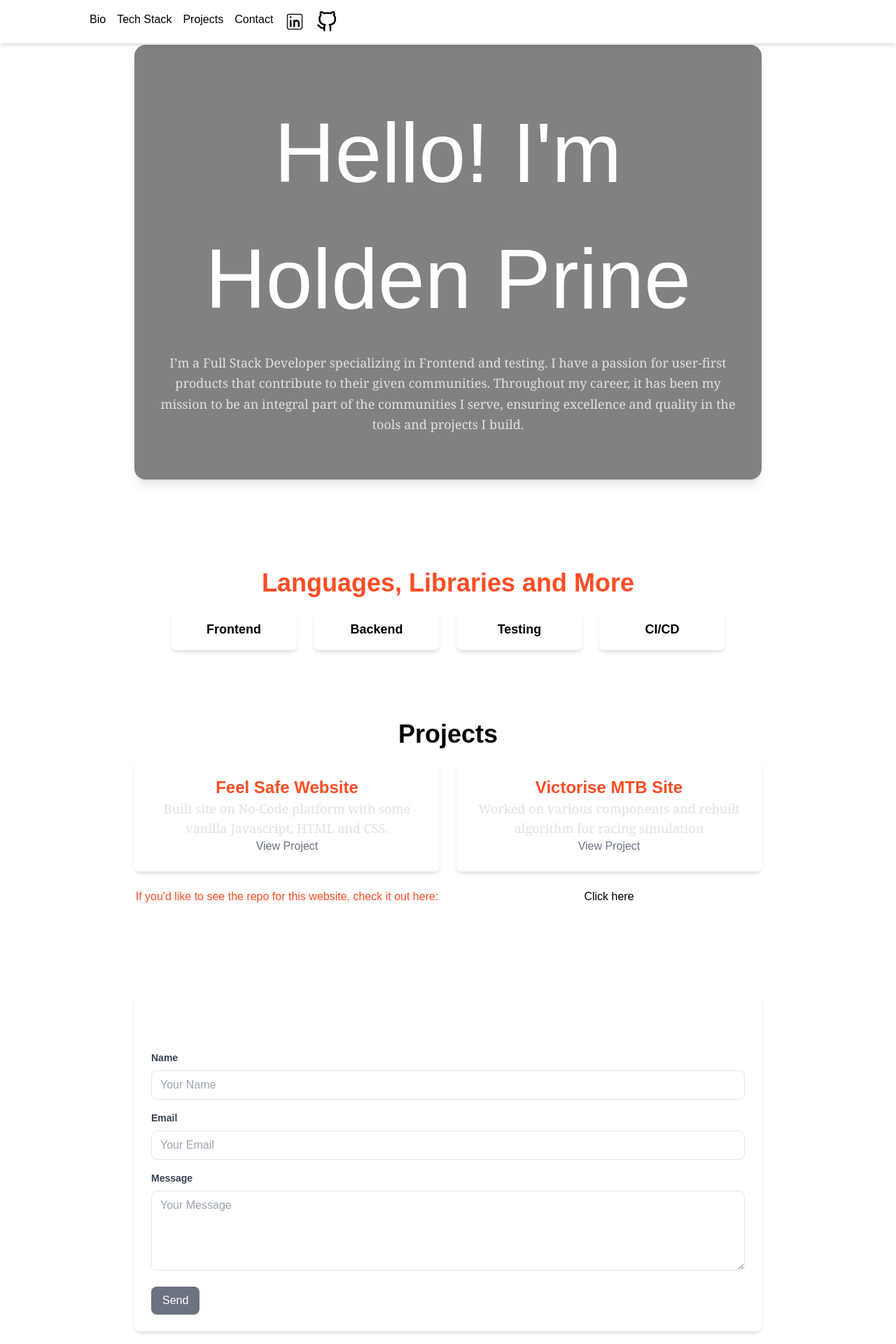
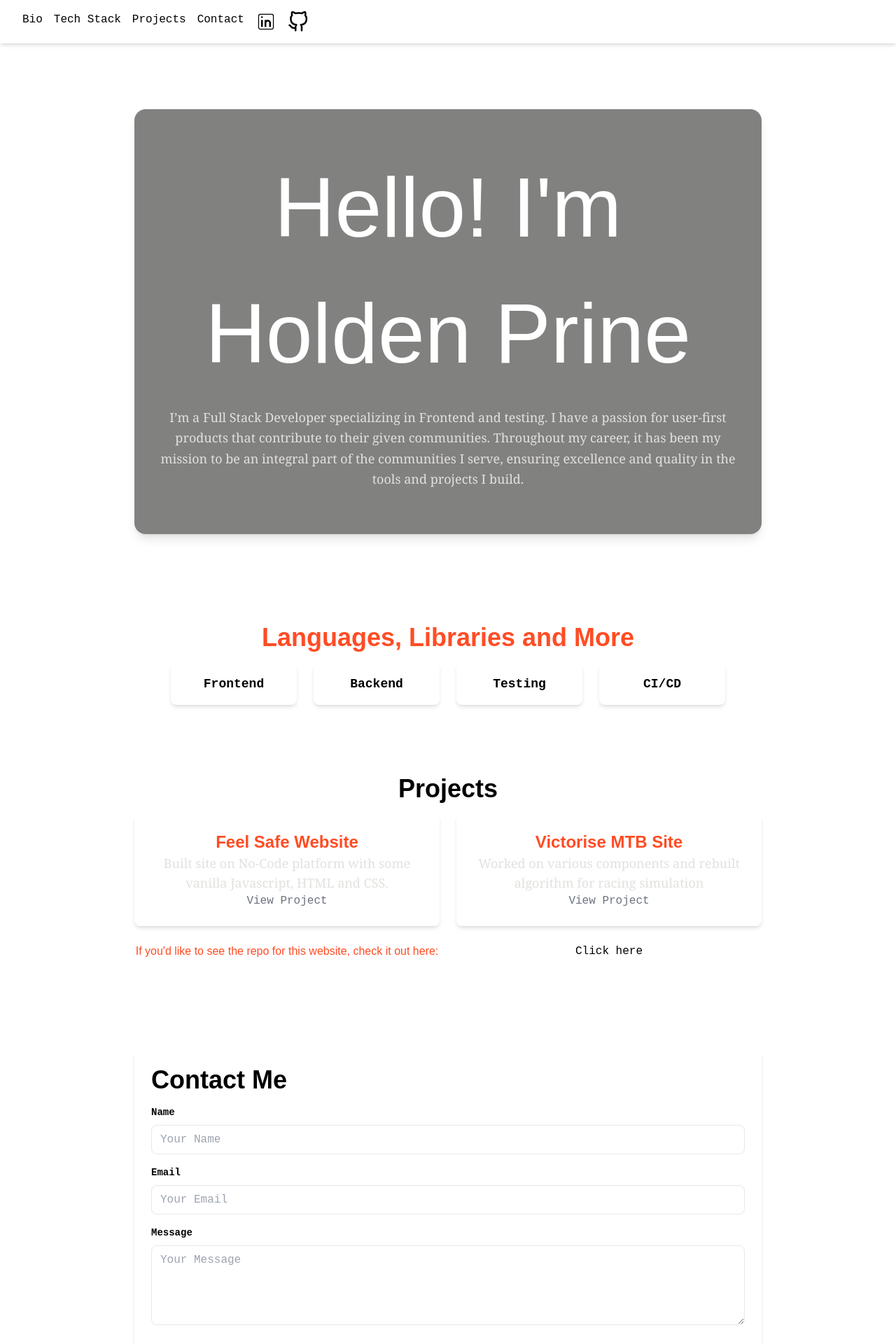
Before and after one commit to holdenprine/holdenprine-portfolio-v2, a Next.js app: page / in a window 1280 px wide. Shown: the top 1920 px of the page at 70% size. Built offline with nearby package versions, Linux system fonts and the light colour scheme.

Commit message:
new fonts imported, header fixed so items are left justified, no issues atm, need font implementation done on bio.

```diff
--- a/components/Bio.tsx
+++ b/components/Bio.tsx
@@ -4,14 +4,17 @@ import { motion } from "framer-motion";
 
 export const Bio = () => {
   return (
+    <>
+    {/* spacing for better DOM comp */}
+    <div className="pt-[30px]"></div>
     <motion.div
       initial={{ y: 50, opacity: 0 }}
       whileInView={{ y: 0, opacity: 1 }}
       viewport={{ once: true }}
       transition={{ duration: 0.8 }}
-      className="bg-neutral-500 max-w-4xl mx-auto text-center py-16 px-6 rounded-2xl shadow-lg"
+      className="bg-neutral-500 max-w-4xl mx-auto text-center py-16 px-6 rounded-2xl shadow-lg pt-[50px]"
     >
-      <h2 className="text-h1 mb-4 text-neutral-100">
+      <h2 className="text-h1 font-montserrat mb-4 text-neutral-100">
         Hello! I'm Holden Prine
       </h2>
       <p className="text-lg text-neutral-300 leading-relaxed">
@@ -22,5 +25,6 @@ export const Bio = () => {
         quality in the tools and projects I build.
       </p>
     </motion.div>
+    </>
   );
 };
--- a/components/ContactForm.tsx
+++ b/components/ContactForm.tsx
@@ -11,9 +11,9 @@ export const ContactForm = () => {
       transition={{ duration: 0.8 }}
       className="max-w-4xl mx-auto bg-[var(--background)] p-6 rounded-lg shadow-md"
     >
-    <h2 className="text-4xl text-white font-bold mb-4">Contact Me</h2>
+      <h2 className="text-4xl text-[var(--text-color)] font-bold mb-4">Contact Me</h2>  {/* Changed text color */}
       <div className="mb-4">
-      <label className="block text-gray-700 text-sm font-bold mb-2">Name</label>
+        <label className="block text-[var(--text-color)] text-sm font-bold mb-2">Name</label>  {/* Changed label color */}
         <input
           type="text"
           className="w-full px-3 py-2 border rounded-lg"
@@ -21,7 +21,7 @@ export const ContactForm = () => {
         />
       </div>
       <div className="mb-4">
-      <label className="block text-gray-700 text-sm font-bold mb-2">Email</label>
+        <label className="block text-[var(--text-color)] text-sm font-bold mb-2">Email</label>  {/* Changed label color */}
         <input
           type="email"
           className="w-full px-3 py-2 border rounded-lg"
@@ -29,16 +29,16 @@ export const ContactForm = () => {
         />
       </div>
       <div className="mb-4">
-      <label className="block text-gray-700 text-sm font-bold mb-2">Message</label>
+        <label className="block text-[var(--text-color)] text-sm font-bold mb-2">Message</label>  {/* Changed label color */}
         <textarea
           className="w-full px-3 py-2 border rounded-lg"
           rows={4}
           placeholder="Your Message"
         />
       </div>
-    <button className="bg-gray-500 text-white px-4 py-2 rounded-lg hover:bg-forest">
+      <button className="bg-[var(--button-bg)] text-[var(--text-color)] px-4 py-2 rounded-lg hover:bg-[var(--button-hover)]">
         Send
-    </button>
+      </button>  {/* Changed button colors */}
     </motion.form>
   )
 }
--- a/components/Header.tsx
+++ b/components/Header.tsx
@@ -7,12 +7,12 @@ import { CiLinkedin } from "react-icons/ci";
 
 export const Header = () => {
   return (
-    <header className="bg-[var(--background)] text-[var(--foreground)] py-4 px-8 fixed top-0 left-0 w-full shadow-md z-50">
+    <header className="bg-[var(--background)] text-[var(--foreground)] py-4 px-8 top-0 left-0 w-full shadow-md z-50">
       <motion.nav
         initial={{ opacity: 0 }}
         animate={{ opacity: 1 }}
         transition={{ duration: 1 }}
-        className="flex justify-between items-center max-w-5xl mx-auto"
+        className="flex items-center w-full space-x-6"
       >
         {/* <h1 className="text-2xl font-bold">Holden Prine</h1> */}
         <ul className="flex space-x-4">
--- a/src/app/globals.css
+++ b/src/app/globals.css
@@ -2,10 +2,17 @@
 @tailwind components;
 @tailwind utilities;
 @import url('https://fonts.googleapis.com/css2?family=Montserrat:wght@400;600&display=swap');
+@import url('https://fonts.googleapis.com/css2?family=Space+Mono:ital,wght@0,400;0,700;1,400;1,700&display=swap');
 
 @layer components {
   .font-montserrat {
     font-family: 'Montserrat', sans-serif;
+  }
+}
+
+@layer components {
+  .space-mono {
+    font-family: 'Space-Mono',
   }
 }
 
@@ -29,6 +36,7 @@
   --header-padding: theme('spacing.header');
   --footer-padding: theme('spacing.footer');
 
+  --font-primary: 'Space Mono', monospace;
   --font-base: theme('fontSize.base');
   --font-h1: theme('fontSize.h1');
   --font-h2: theme('fontSize.h2');
@@ -37,6 +45,7 @@
   --font-h5: theme('fontSize.h5');
 
   --font-sans: theme('fontFamily.sans');
+
 }
 
 html {
@@ -44,7 +53,8 @@ html {
 }
 
 body {
-  @apply bg-neutral-100 text-neutral-900 font-sans;
+  /* @apply bg-neutral-100 text-neutral-900 font-sans; */
+  font-family: var(--font-primary);
 }
 
 /* Dark Mode (Handled via Tailwind's `dark:` utility) */
```
Lines whose indentation alone changed are shown as unchanged.
